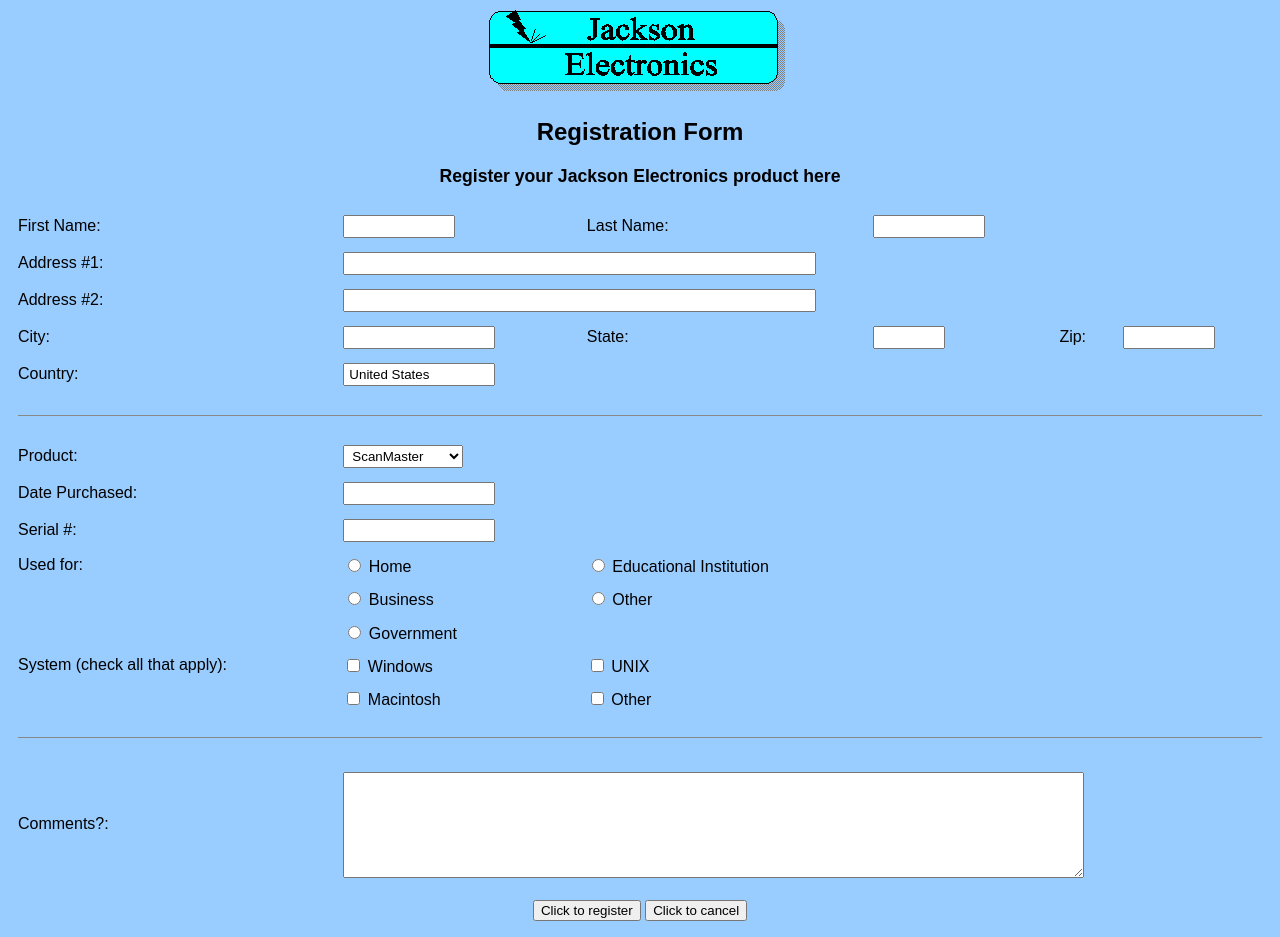
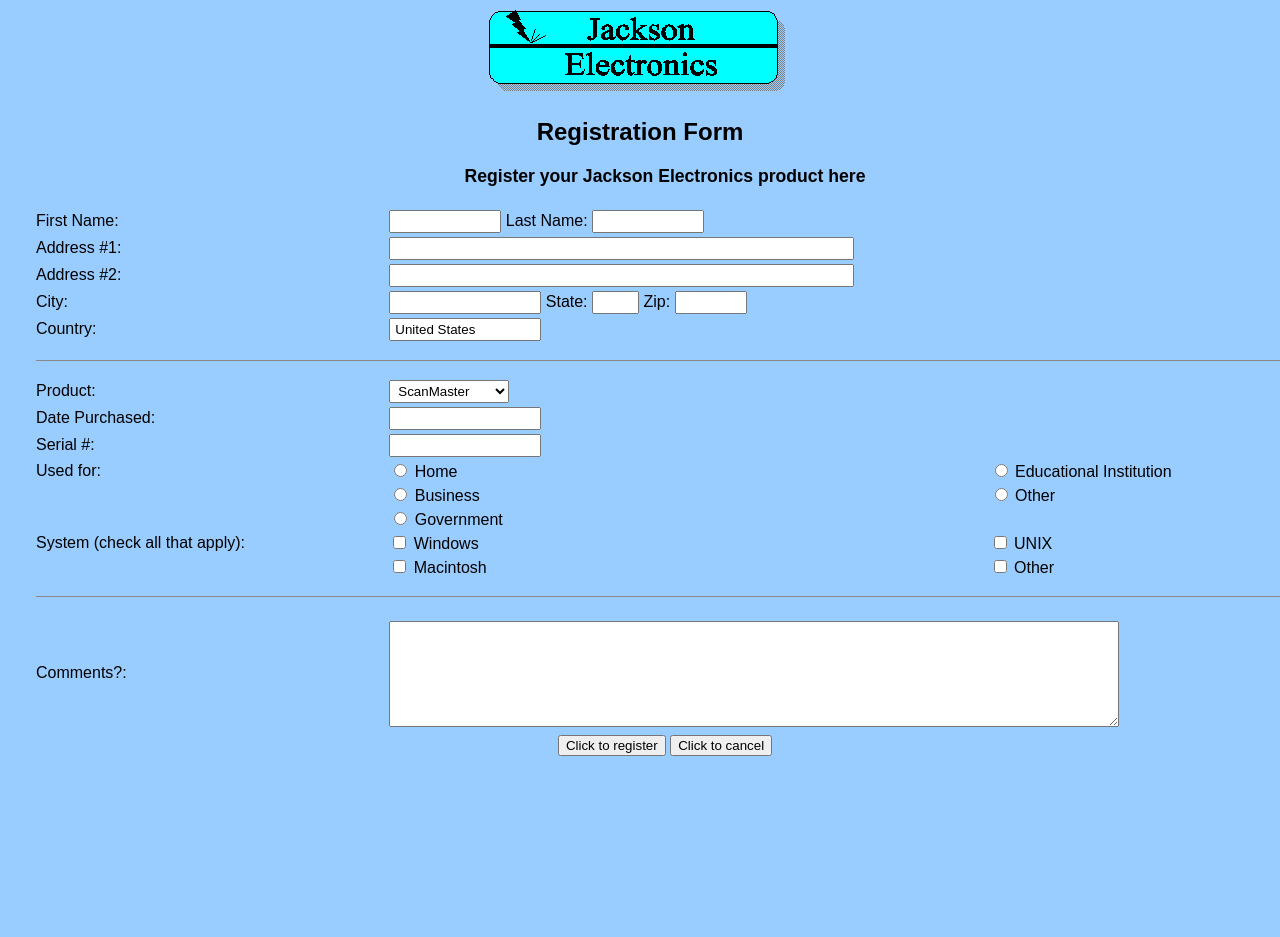
Before and after one commit to tongsangtv/Jackson_Electronics, a plain HTML site: page index.html in a window 1280 px wide. After the commit the page ends 800 px from the top, so only its background shows below. Drawn offline with Linux system fonts and the light colour scheme.

Commit message:
Update index.html

```diff
--- a/index.html
+++ b/index.html
@@ -16,8 +16,7 @@
         padding-bottom: 10px;
       }
       td {
-        padding: 6px 8px;
-        vertical-align: middle;
+        vertical-align: left;
       }
       input[type="text"],
       select {
@@ -35,13 +34,6 @@
         border-top: 1px solid #888;
         margin: 15px 0;
       }
-      .btn-row {
-        text-align: center;
-        padding-top: 10px;
-      }
-      .checkbox-group {
-        padding-bottom: 5px;
-      }
     </style>
     <title>Jackson Electronics</title>
   </head>
@@ -53,7 +45,7 @@
     />
     <h2 style="text-align: center">Registration Form</h2>
     <form>
-      <table style="width: 100%; margin-left: auto; margin-right: auto">
+      <table style="width: 100%; margin-left: 25px; margin-right: auto">
         <thead>
           <caption>
             Register your Jackson Electronics product here
@@ -62,29 +54,30 @@
         <tbody>
           <tr>
             <td>First Name:</td>
-            <td><input type="text" name="firstName" style="width: 100px" /></td>
-            <td>Last Name:</td>
-            <td><input type="text" name="lastName" style="width: 100px" /></td>
+            <td>
+              <input type="text" name="firstName" style="width: 100px" /> Last
+              Name: <input type="text" name="lastName" style="width: 100px" />
+            </td>
           </tr>
           <tr>
             <td>Address #1:</td>
             <td colspan="3">
-              <input type="text" name="address1" style="width: 66%" />
+              <input type="text" name="address1" style="width: 50%" />
             </td>
           </tr>
           <tr>
             <td>Address #2:</td>
             <td colspan="3">
-              <input type="text" name="address2" style="width: 66%" />
+              <input type="text" name="address2" style="width: 50%" />
             </td>
           </tr>
           <tr>
             <td>City:</td>
-            <td><input type="text" name="city" /></td>
-            <td>State:</td>
-            <td><input type="text" name="state" style="width: 60px" /></td>
-            <td>Zip:</td>
-            <td><input type="text" name="zip" style="width: 80px" /></td>
+            <td>
+              <input type="text" name="city" /> State:
+              <input type="text" name="state" style="width: 35px" /> Zip:
+              <input type="text" name="zip" style="width: 60px" />
+            </td>
           </tr>
           <tr>
             <td>Country:</td>
@@ -116,10 +109,8 @@
           </tr>
           <tr>
             <td>Used for:</td>
-            <td class="checkbox-group">
-              <input type="radio" name="usage" value="Home" /> Home
-            </td>
-            <td class="checkbox-group">
+            <td><input type="radio" name="usage" value="Home" /> Home</td>
+            <td>
               <input
                 type="radio"
                 name="usage"
@@ -130,35 +121,31 @@
           </tr>
           <tr>
             <td></td>
-            <td class="checkbox-group">
+            <td>
               <input type="radio" name="usage" value="Business" /> Business
             </td>
             <td><input type="radio" name="usage" value="Other" /> Other</td>
           </tr>
           <tr>
             <td></td>
-            <td class="checkbox-group">
+            <td>
               <input type="radio" name="usage" value="Government" /> Government
             </td>
           </tr>
           <tr>
             <td>System (check all that apply):</td>
-            <td class="checkbox-group">
+            <td>
               <input type="checkbox" name="system" value="Windows" /> Windows
             </td>
-            <td class="checkbox-group">
-              <input type="checkbox" name="system" value="UNIX" /> UNIX
-            </td>
+            <td><input type="checkbox" name="system" value="UNIX" /> UNIX</td>
           </tr>
           <tr>
             <td></td>
-            <td class="checkbox-group">
+            <td>
               <input type="checkbox" name="system" value="Macintosh" />
               Macintosh
             </td>
-            <td class="checkbox-group">
-              <input type="checkbox" name="system" value="Other" /> Other
-            </td>
+            <td><input type="checkbox" name="system" value="Other" /> Other</td>
           </tr>
           <tr>
             <td colspan="6"><hr /></td>
@@ -172,7 +159,7 @@
         </tbody>
         <tfoot>
           <tr>
-            <td colspan="6" class="btn-row">
+            <td colspan="6" style="text-align: center">
               <input type="submit" value="Click to register" />
               <input type="reset" value="Click to cancel" />
             </td>
```
